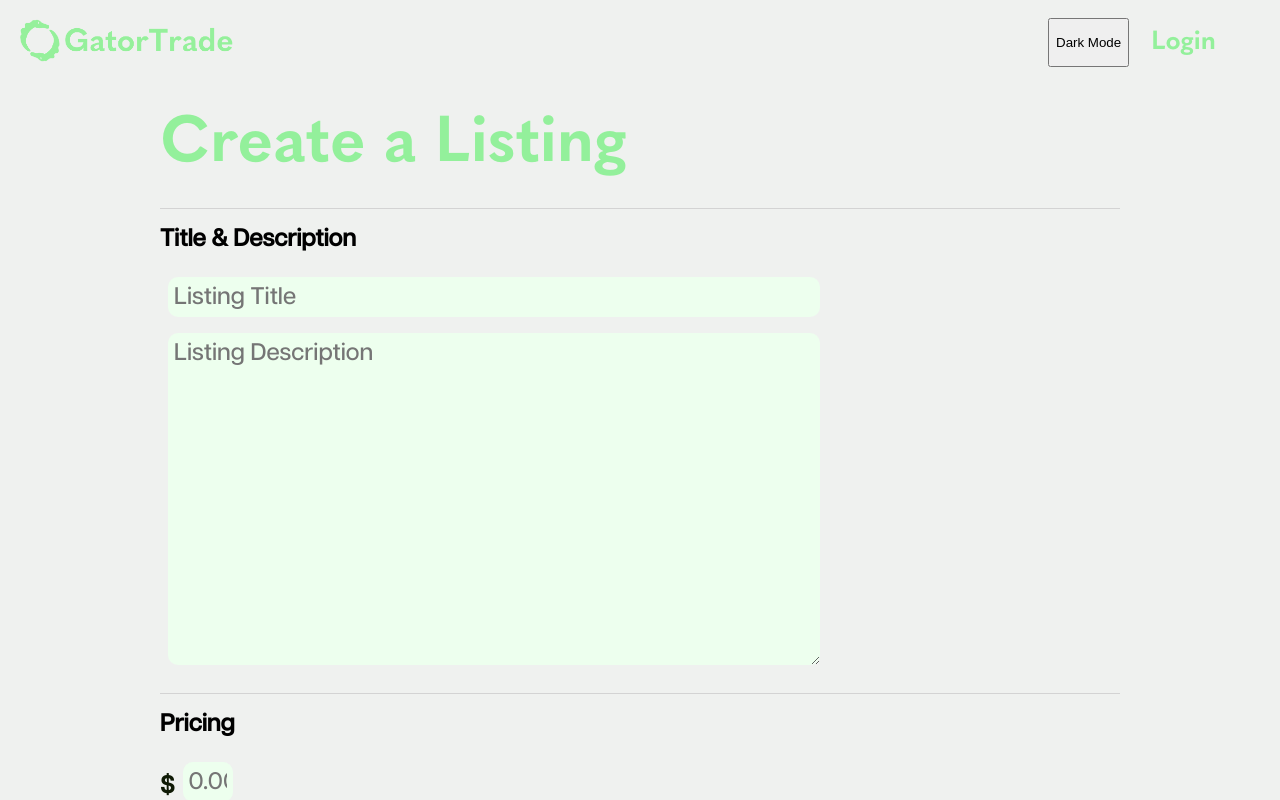
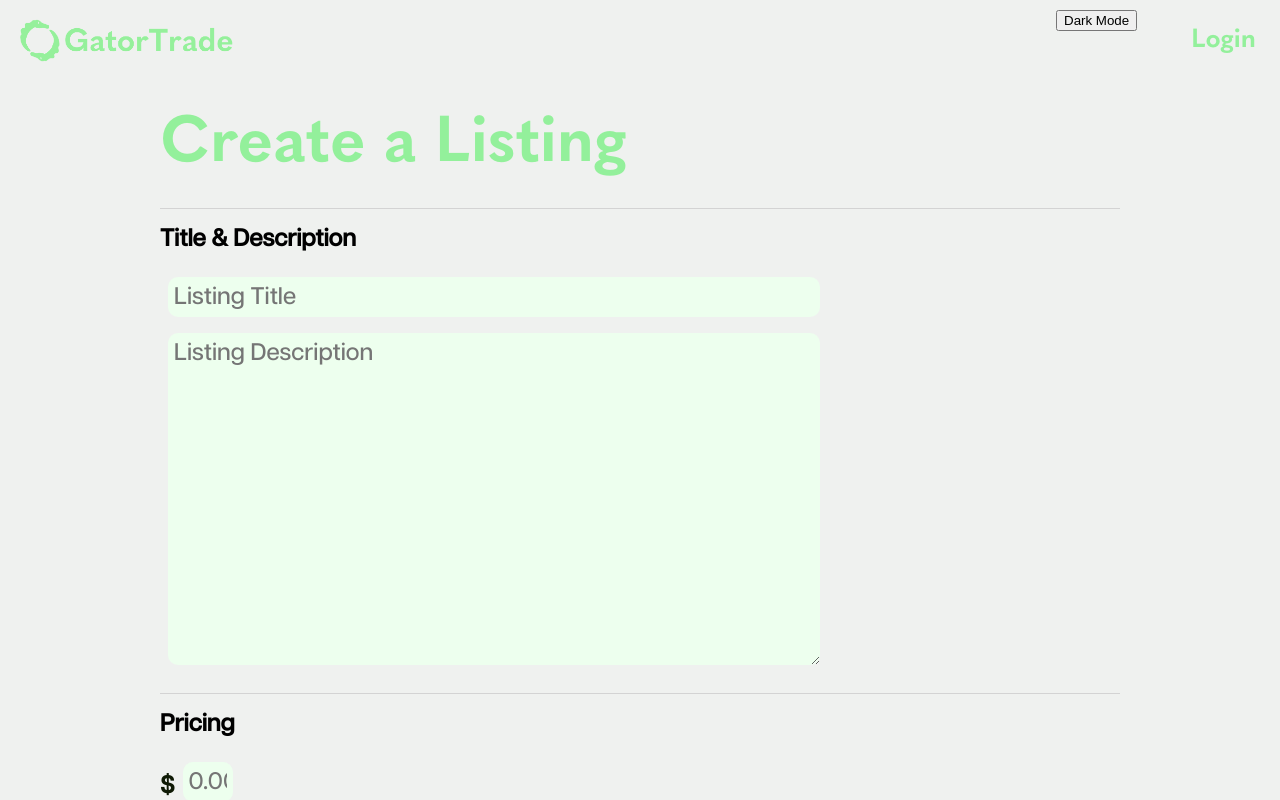
Before and after one commit to BradenAzis/GatorTrade, a React (Create React App) app in the folder frontend/: page /post in a window 1280 px wide. Shown: the top 800 px of the page. Built offline with nearby package versions, Linux system fonts and the light colour scheme; no server answers.

Commit message:
Nav bar buttons get bg on hover

```diff
--- a/frontend/src/App.css
+++ b/frontend/src/App.css
@@ -88,7 +88,7 @@
   gap: 22px;
   color: var(--GatorGreen);
   cursor: pointer;
-  padding: 10px;
+  padding: 2px;
   margin-right: 10px;
   float: right;
 
@@ -101,6 +101,19 @@
     color: var(--GatorGreen);
     text-decoration: none;
   }
+}
+
+.PageButton a {
+  display: inline-block;
+  padding: 6px 12px;
+  border-radius: 8px;
+  text-decoration: none;
+  color: var(--GatorGreen);
+}
+
+.PageButton:hover a {
+  background-color: var(--bg-secondary); /* light green background */
+  transition: background-color 0.3s ease, color 0.3s ease;
 }
 
 .Search{
--- a/frontend/src/App.js
+++ b/frontend/src/App.js
@@ -63,16 +63,24 @@ function App() {
         <div className="NavBar">
             <div className="App-logo">
                 <a href="/">
-                    <img src={logo} alt={"GatorTrade"}></img>
+                    <img src={logo} alt={"GatorTrade"} />
                 </a>
             </div>
-            <div className="PageButton">
-                <button onClick={toggleTheme}>
-                    {theme === 'dark' ? 'Light' : 'Dark'} Mode
-                </button>
-                <a href={ButtonURL}>{ButtonName}</a>
-                <a href={"/Listings"} id={"listingsButton"} style={{visibility: "hidden", width: "0"}}>Listings</a>
-                <a href="/Messages" id={"messagesButton"} style={{visibility: "hidden", width: "0"}}>Messages</a>
+            <div className="NavLinks">
+                <div className="PageButton">
+                    <a href={ButtonURL}>{ButtonName}</a>
+                </div>
+                <div className="PageButton" id="messagesButton" style={{ visibility: "hidden", width: "0" }}>
+                    <a href="/Messages">Messages</a>
+                </div>
+                <div className="PageButton" id="listingsButton" style={{ visibility: "hidden", width: "0" }}>
+                    <a href="/Listings">Listings</a>
+                </div>
+                <div className="PageButton">
+                    <button onClick={toggleTheme}>
+                        {theme === 'dark' ? 'Light' : 'Dark'} Mode
+                    </button>
+                </div>
             </div>
         </div>
         <Routes>
```
